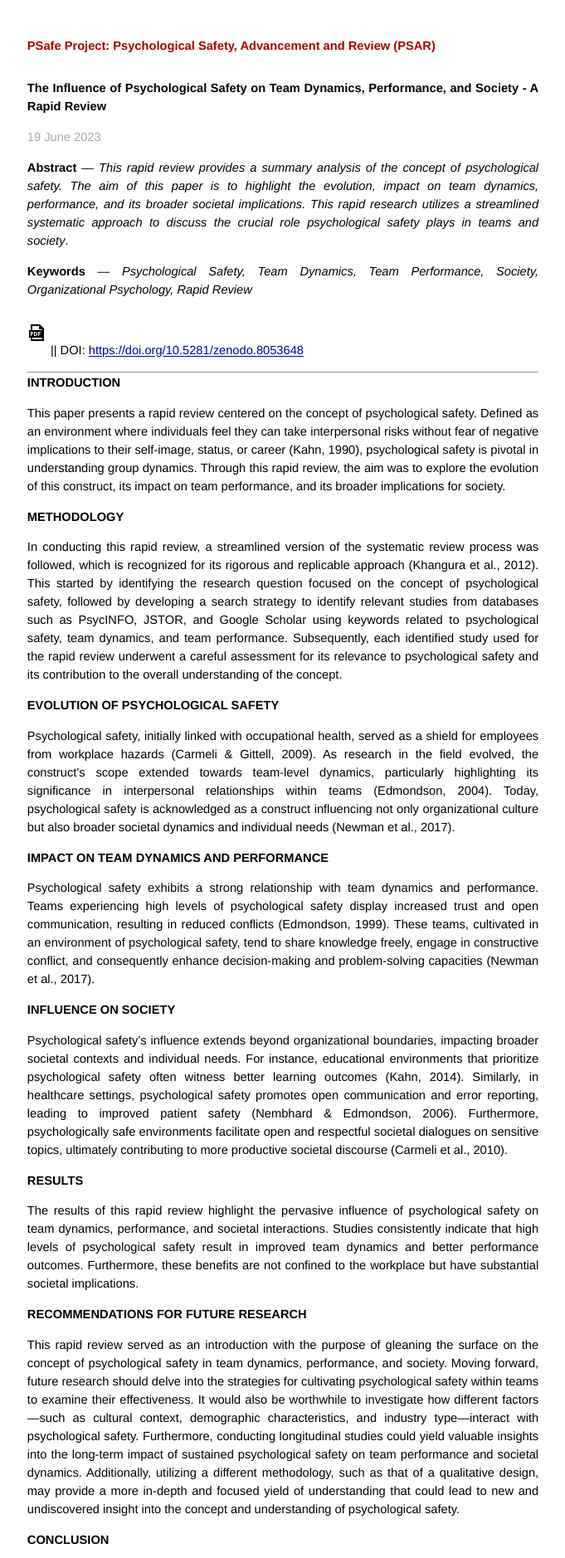
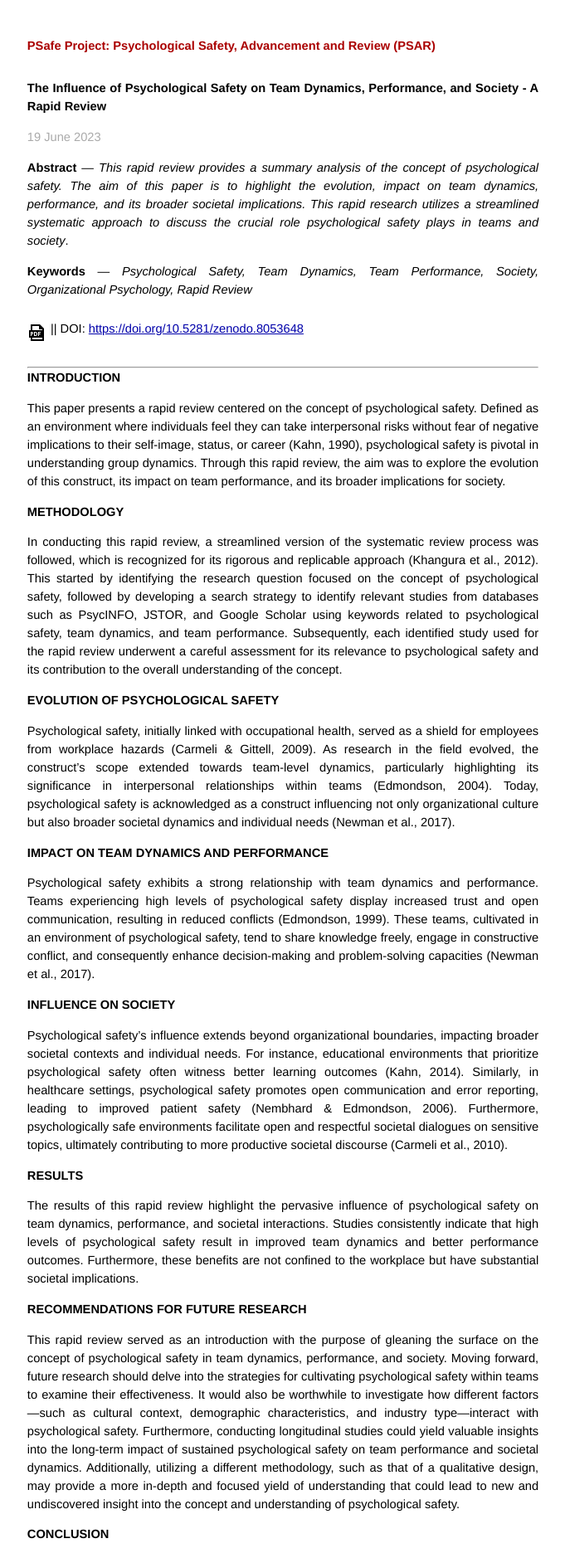
Before and after one commit to atidbit/psafe, a Jekyll site: the page built from _posts/2023-06-19-influence-of-psychological-safety-a-rapid-review.md, in a window 1280 px wide. Shown: the top 1878 px of the page at 83% size, without its empty margins (299-980 px from the left). Built offline with Jekyll 4.4.1, drawn with Linux system fonts in a browser that asks for light colours.

Commit message:
Update 2023-06-19-influence-of-psychological-safety-a-rapid-review.md

```diff
--- a/_posts/2023-06-19-influence-of-psychological-safety-a-rapid-review.md
+++ b/_posts/2023-06-19-influence-of-psychological-safety-a-rapid-review.md
@@ -17,7 +17,7 @@
 **Keywords** — _Psychological Safety, Team Dynamics, Team Performance, Society,
 Organizational Psychology, Rapid Review_
 
-<a href="https://zenodo.org/record/8053648/files/Influence_of_Psychological_Safety_A_Rapid_Review.pdf?download=1" target="_blank"><img src="/images/pdf-icon.png" align="bottom"></a> ||
+<a href="https://zenodo.org/record/8053648/files/Influence_of_Psychological_Safety_A_Rapid_Review.pdf?download=1" target="_blank"><img src="/images/pdf-icon.png" align="middle"></a> ||
 DOI: <a href="https://doi.org/10.5281/zenodo.8053648" target="_blank">https://doi.org/10.5281/zenodo.8053648</a>
 
 __________________________________________________________________________________________________
```
